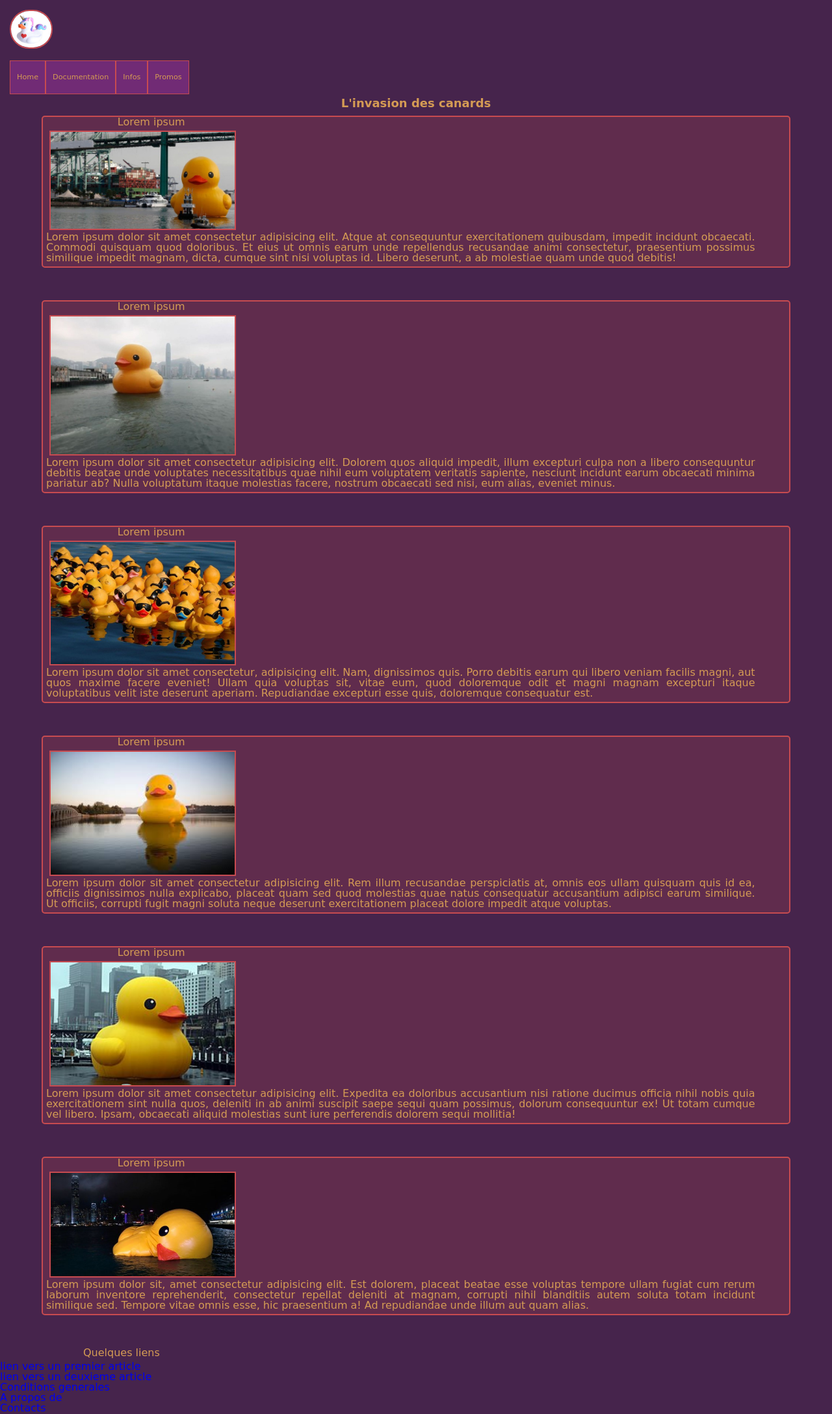
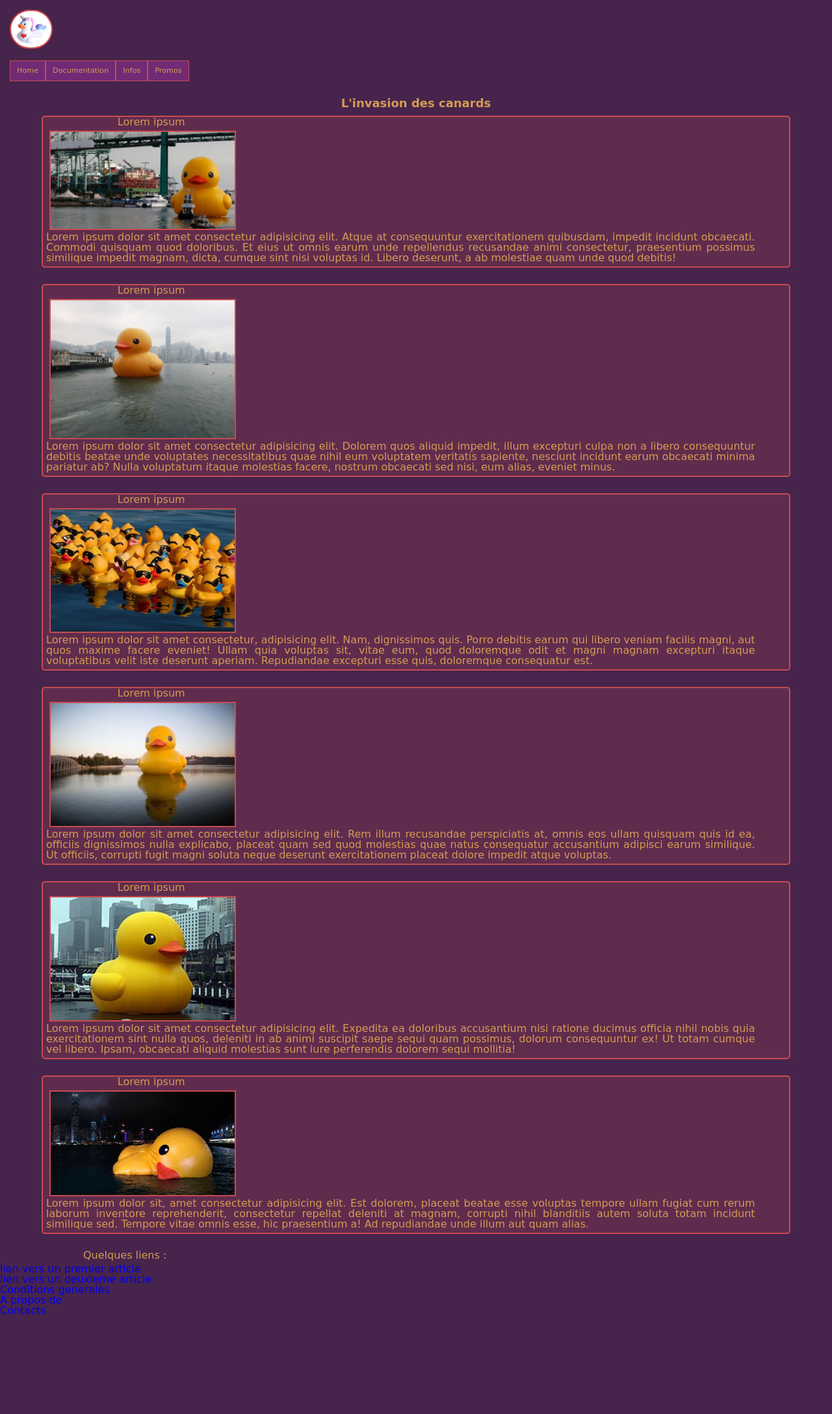
Before and after one commit to leetiH/HTMLCSS, a plain HTML site: page index.html in a window 1280 px wide. Shown: the whole page at 65% size. After the commit the page ends 2026 px from the top, so only its background shows below. Drawn offline with Linux system fonts and the light colour scheme.

Commit message:
modif310322 01

```diff
--- a/assets/css/general.css
+++ b/assets/css/general.css
@@ -7,3 +7,6 @@ a{
 a:visited{
     color:rgb(212, 155, 84);
 }
+*:empty{
+    background-color: red;
+}
--- a/assets/css/style.css
+++ b/assets/css/style.css
@@ -19,7 +19,8 @@ nav div > ul li{
     border: 1px solid rgb(199, 75, 80);
     float: left;
     background-color:rgb(113, 43, 117);
-    padding: 10px;
+    padding-left: 10px;
+    padding-right: 10px;
 }
 nav ul li a {
     background-size: 30px;
@@ -29,10 +30,8 @@ nav ul li a {
     text-align: center;
     height: 30px;
     line-height: 30px;
-}nav div > ul li :hover{
-    background-color: rgb(199, 75, 80);
 }
-nav ul li :hover a {
+nav div ul :hover{
     background-color: rgb(199, 75, 80);
 }
 .licorne{
@@ -62,7 +61,7 @@ h2, h3, h4, h5, h6{
     border-radius: 5px;
     width: 90%;
     height: 90%;
-    margin-bottom: 50px;
+    margin-bottom: 25px;
     background-color: rgb(199, 75, 80,0.2);
     margin-left: 5%;
     /* box-shadow: 2px 2px 2px rgb(199, 101, 104); */
@@ -81,9 +80,7 @@ h2, h3, h4, h5, h6{
     margin-left: 5px;
 
 }
-/* section{
-
+.footerOnTheWay ul li a :hover{
+    color: rgb(199, 75, 80);
+    font-size: 12px;
 }
-section > article{
-
-} */
--- a/index.html
+++ b/index.html
@@ -4,7 +4,7 @@
         <meta charset="UTF-8">
         <meta http-equiv="X-UA-Compatible" content="IE=edge">
         <meta name="viewport" content="width=device-width, initial-scale=1.0">
-        <title>Juste comme ca</title>
+        <title>N'importe nawak</title>
         <link rel="icon" href="img/emoHeader.jpg">
         <link rel="stylesheet" href="./assets/css/general.css" type="text/css">
         <link rel="stylesheet" href="./assets/css/reset.css" type="text/css">
@@ -89,12 +89,12 @@
         </section>
 
         <section>
-            <h3>Quelques liens</h3>
+            <h2>Quelques liens : </h2>
             <aside><a href="#" title="lien vers un premier article">lien vers un premier article</a></aside>
             <aside><a href="#" title="lien vers un deuxieme article">lien vers un deuxieme article</a></aside>
         </section>
 
-        <footer>
+        <footer class="footerOnTheWay">
             <ul>
                 <li><a href="#" title="Conditions generales">Conditions generales</a></li>
                 <li><a href="#" title="A propos de">A propos de</a></li>
```
